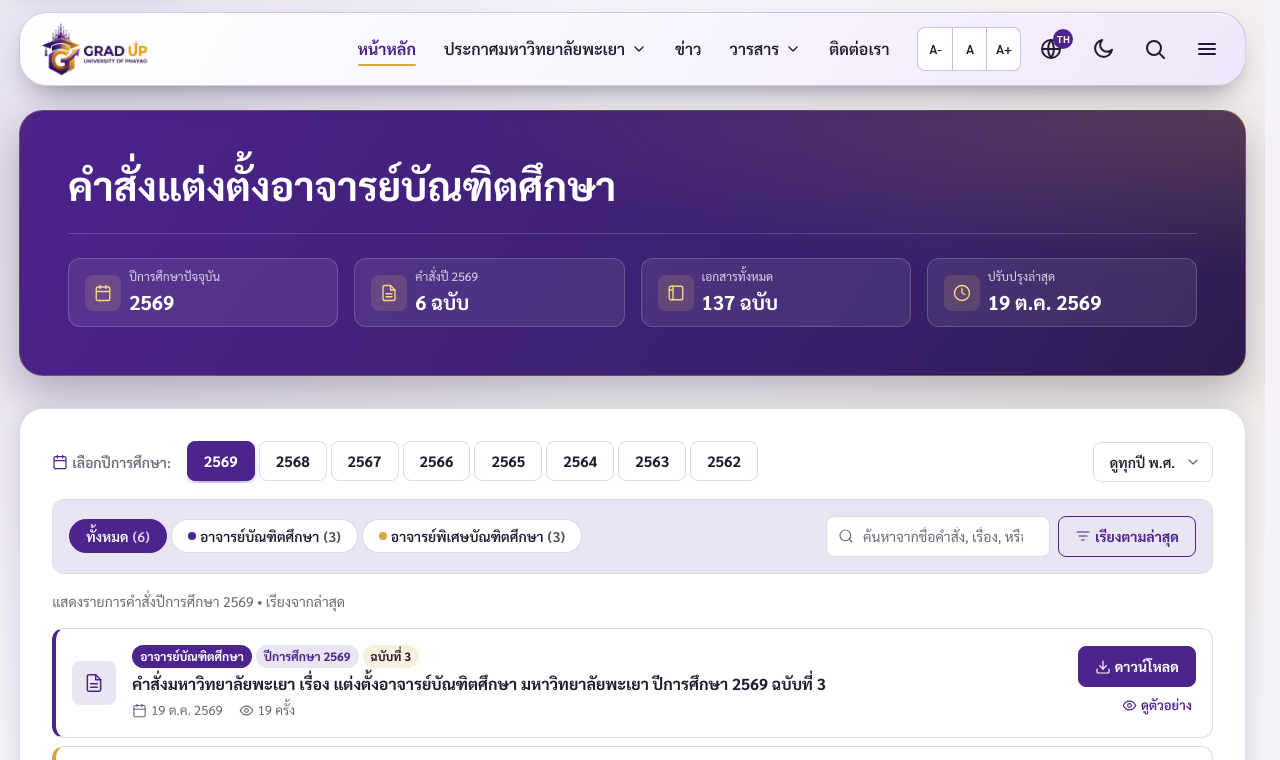
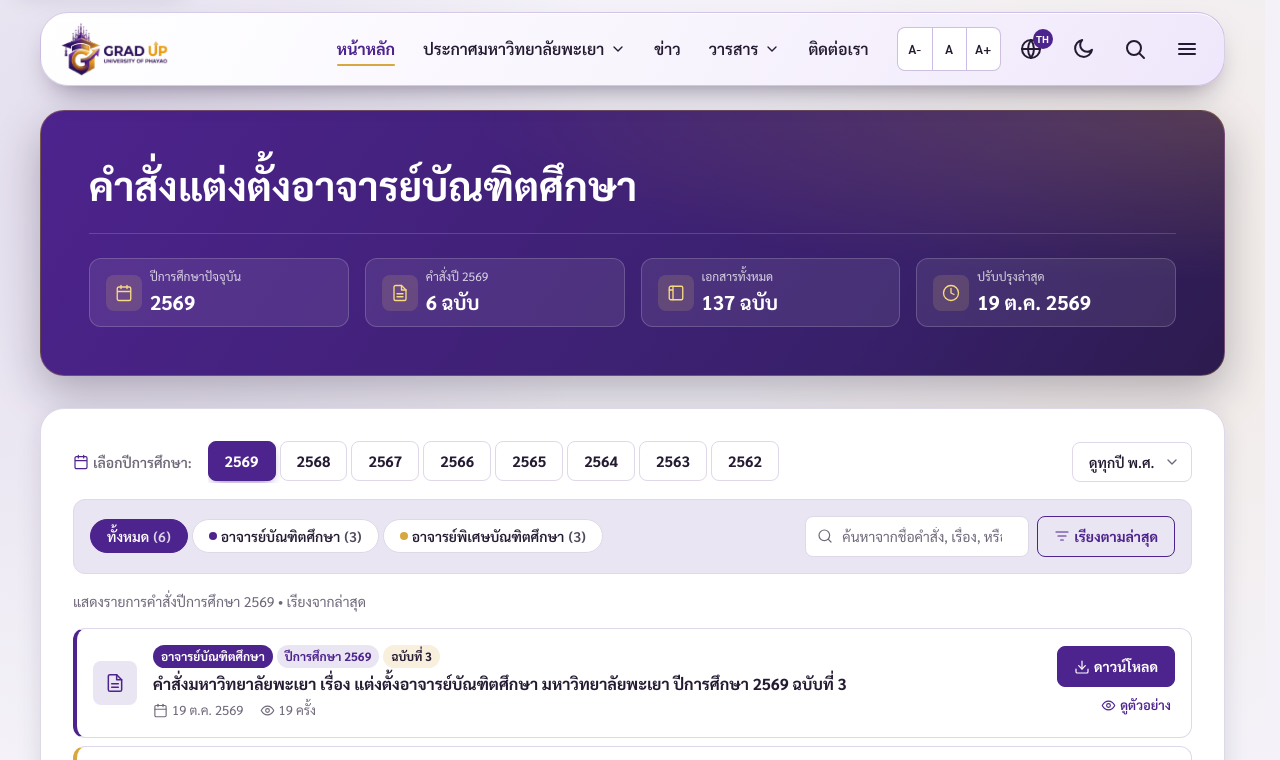
Before and after one commit to icx-nit/Sketch2-grad.up, a plain HTML site: page announce-command.html in a window 1280 px wide. Shown: the top 760 px of the page. Drawn offline with Linux system fonts and the light colour scheme; a web font is replaced by a local one.

Commit message:
Set 40px side gap for tabbar and page frame
Co-Authored-By: Claude Haiku 5.5 <noreply@anthropic.com>
Claude-Session: https://claude.ai/code/session_01PozqiSP8fbgY4HR2uH4jKy

```diff
--- a/css/announce-command.css
+++ b/css/announce-command.css
@@ -376,7 +376,7 @@ body {
 
 :root {
   /* ระยะซ้ายขวาร่วม: กรอบเนื้อหาและแถบนำทาง (หน้า announce เท่านั้น) */
-  --page-inset: clamp(0.5rem, 1.5vw, 1.25rem);
+  --page-inset: 40px;
 }
 
 /* แถบนำทางให้ขอบเท่ากับกรอบเนื้อหา */
--- a/css/header.css
+++ b/css/header.css
@@ -12,7 +12,7 @@
 .site-header,
 .tabbar__inner {
   width: auto;
-  margin: 0.75rem clamp(0.5rem, 1.5vw, 1.25rem) 0;
+  margin: 0.75rem 40px 0;
   border-radius: 1.75rem;
 }
 
```
